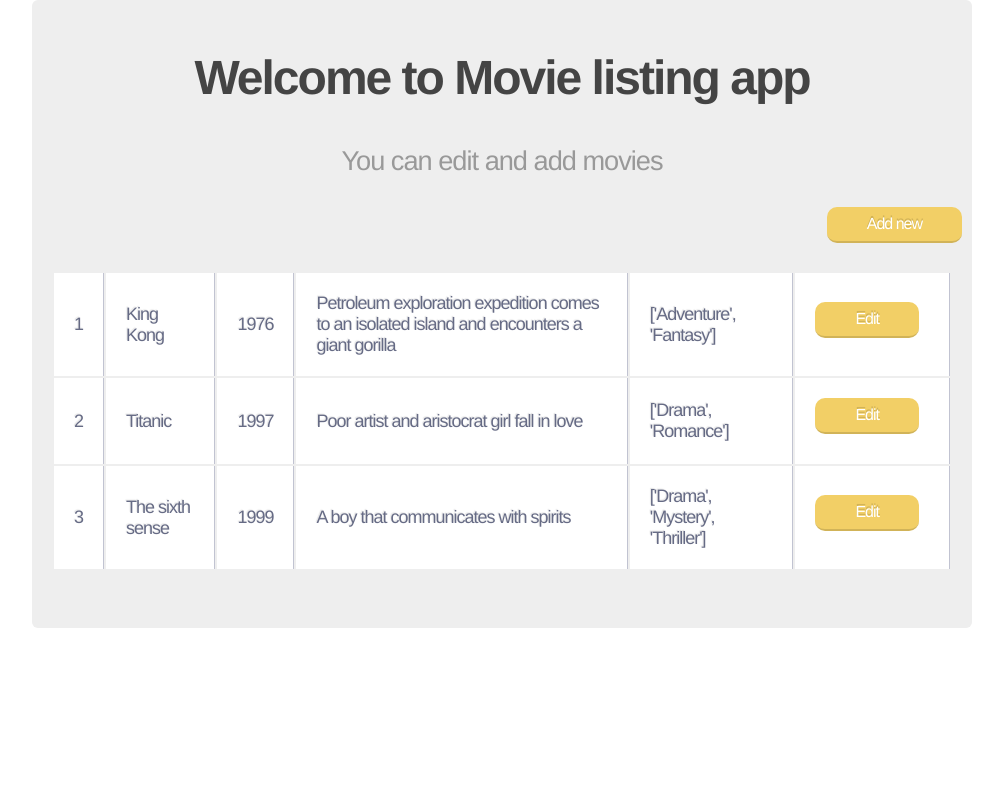
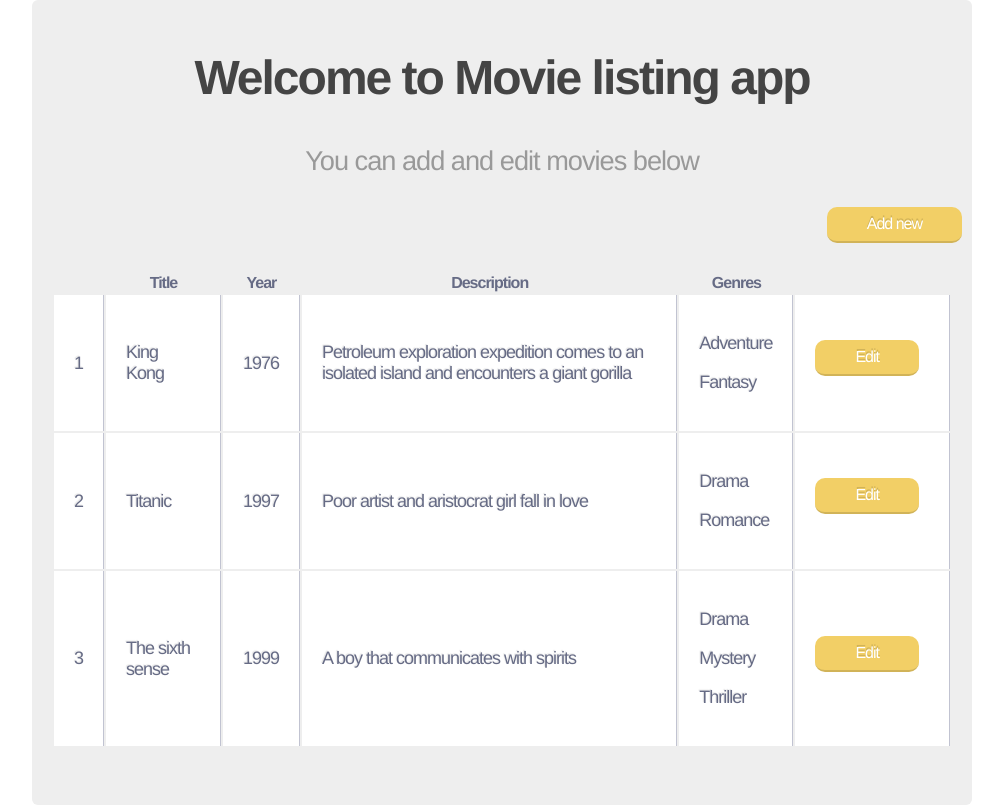
Before and after one commit to svoip/movies-list, a Flask app: page / in a window 1280 px wide. Shown: the whole page, without its empty margins (138-1141 px from the left). Before the commit the page ends 628 px from the top, so only its background shows below. Run offline with Flask 2, Linux system fonts and the light colour scheme.

```diff
--- a/routes.py
+++ b/routes.py
@@ -41,17 +41,23 @@ def get_movies():
 # insert a new or edit an existing movie
 @app.route('/movies/api/v1.0/edit', methods=['POST'])
 def edit_movie():
-
     json = request.get_json()
-
     if not json or not 'title' in json:
-        abort(400) # bad request
+        abort(400)
 
     movie_being_edited = {}
     movie_being_edited['title'] = json['title']
     movie_being_edited['description'] = json['description']
     movie_being_edited['year'] = json['year']
 
+    print(json['genres'])
+
+    genres = []
+    for g in json['genres']:
+        genres.append(str(g))
+    movie_being_edited['genres'] = genres
+
+    # editing an existing movie
     if json['id']:
         movie_being_edited['id'] = json['id']
         for movie in movies_list:
@@ -60,10 +66,12 @@ def edit_movie():
 
         movies_list.append(movie_being_edited)
         return jsonify({'movie': movie_being_edited}), 200
+    # creating new movie item
     else:
         movie_being_edited['id'] = next_movie_id()
         movies_list.append(movie_being_edited)
         return jsonify({'movie': movie_being_edited}), 201
+
 
 # helper
 def next_movie_id():
--- a/static/js/movies.js
+++ b/static/js/movies.js
@@ -10,7 +10,7 @@ function addRow(){
       return;
     }
 
-    var clonedRow = $('#moviesTable').children().children()[0];
+    var clonedRow = $('#moviesTable').children().children()[1];
     clonedRow = $(clonedRow).clone();
     $(clonedRow).find('td[data-type]').text('');
     $('#moviesTable').append(clonedRow);
@@ -51,9 +51,13 @@ function submitMovie(rowElements){
     // read off values for the current movie
     var movieData = {};
     forEach(rowElements, function (el) {
+      debugger
       movieData[$(el).attr('data-type')] = $(el).text();
     });
     movieData = JSON.stringify(movieData);
+
+    console.log(movieData);
+
 
     $.ajax({
       url: '/movies/api/v1.0/edit',
@@ -64,7 +68,7 @@ function submitMovie(rowElements){
       success: function(data){
         var _rowElements = this;
         var _data = data['movie'];
-
+        console.log(_data);
         forEach(_rowElements, function (el) {
           $(el).text(_data[$(el).attr('data-type')]);
         });
--- a/templates/home.html
+++ b/templates/home.html
@@ -2,20 +2,43 @@
 {% block content %}
   <div class="top-container">
     <h2>Welcome to Movie listing app<h2>
-    <h3>You can edit and add movies<h3>
+    <h3>You can add and edit movies below<h3>
 
     <div class="container">
 
 	<a style="float: right;" class="action-button shadow animate yellow" onclick="addRow()">Add new</a>
 	<br><br>
 	<table id='moviesTable'>
+    <tr>
+        <th></th>
+        <th>Title</th>
+        <th>Year</th>
+        <th>Description</th>
+        <th>Genres</th>
+    </tr>
 		{% for movie in movies_list %}
         <tr class="movie-row">
         	<td data-type='id'>{{movie['id']}}</td>
         	<td class="toggle-editable" data-type='title'>{{movie['title']}}</td>
         	<td class="toggle-editable" data-type='year'>{{movie['year']}}</td>
         	<td class="toggle-editable" data-type='description'>{{movie['description']}}</td>
-        	<td class="toggle-editable" data-type='genres'>{{movie['genres']}}</td>
+        	<!--<td class="toggle-editable" data-type='genres'>{{movie['genres']}}</td>-->
+
+<!--
+        <td>
+             <select>
+        {% for genre in movie['genres'] %}
+        <option value="{{ genre }}">{{ genre }}</option>
+    {% endfor %}
+    </select>
+        </td>
+    -->
+
+            <td class="toggle-editable" data-type='genres'>
+                {% for genre in movie['genres'] %}
+                <p>{{genre}}</p>
+                {% endfor %}
+            </td>
         	<td><a class="action-button shadow animate yellow" onclick="editRow(this)">Edit</a></td>
         </tr>
         {% endfor %}
```
Also changed, not shown: README.md.
